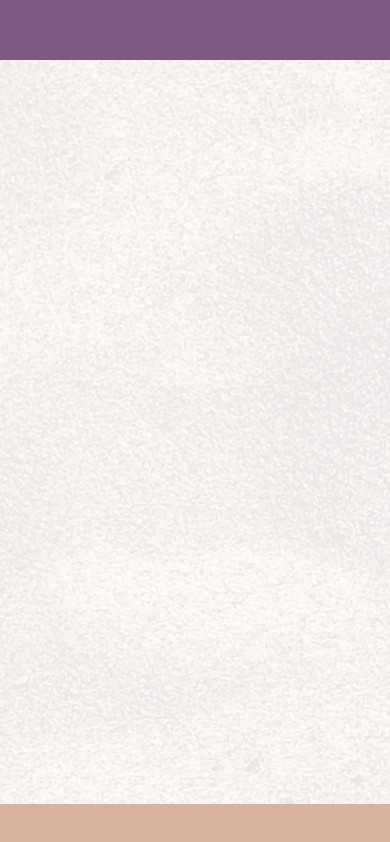
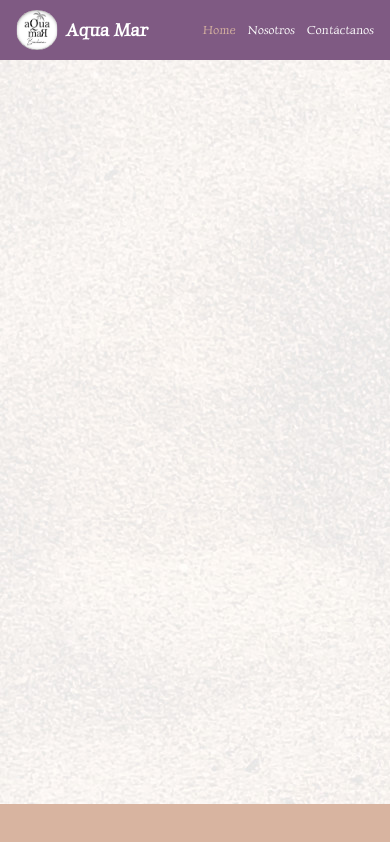
Before and after one commit to CarmenDuque/aquamar, a plain HTML site: page index.html in a window 390 px wide. Drawn offline with Linux system fonts and the light colour scheme.

Commit message:
Header es responsive

```diff
--- a/css/index.css
+++ b/css/index.css
@@ -6,15 +6,47 @@
   --l: 24px;
 
   --header-height: 60px;
+  --header-logo-height: 42px;
+
   --footer-height: 40px;
 
   --color-main: #7f5a83;
   --color-secondary: #d8b4a0;
+
+  --font-title: 18px;
+  --font-medium: 14px;
+  --font-small: 12px;
+  --font-smallest: 10px;
+}
+
+@media (max-width: 600px) {
+  .desktop-only {
+    display: none !important;
+  }
+}
+
+@media (min-width: 600px) {
+  :root {
+    --header-height: 80px;
+    --header-logo-height: 48px;
+
+    --footer-height: 60px;
+
+    --font-title: 20px;
+    --font-medium: 16px;
+    --font-small: 14px;
+    --font-smallest: 12px;
+  }
 }
 
 @font-face {
   font-family: LuxuriousRoman;
   src: url(../fonts/LuxuriousRoman-Regular.ttf);
+}
+
+a {
+  text-decoration: none;
+  color: inherit;
 }
 
 body {
@@ -29,6 +61,45 @@ body {
 
 header {
   background-color: var(--color-main);
+  display: flex;
+  align-items: center;
+  color: white;
+  gap: var(--m);
+  padding: var(--s) var(--m);
+}
+
+.header__home {
+  display: flex;
+  align-items: center;
+  gap: var(--xs);
+}
+
+.header__home__logo {
+  max-width: var(--header-logo-height);
+  max-height: var(--header-logo-height);
+  object-fit: cover;
+  border-radius: 100%;
+}
+
+.header__home__titulo {
+  font-size: var(--font-title);
+  width: max-content;
+}
+
+.header__menu {
+  margin-left: auto;
+  display: flex;
+  gap: var(--s);
+  font-size: var(--font-small);
+  padding-inline: 0;
+}
+
+.header__menu li {
+  display: block;
+}
+
+.header__menu__selected-page {
+  color: var(--color-secondary);
 }
 
 #content {
--- a/index.html
+++ b/index.html
@@ -8,7 +8,22 @@
     <link rel="stylesheet" href="css/index.css" />
   </head>
   <body>
-    <header></header>
+    <header>
+      <a href="index.html" class="header__home">
+        <img src="images/logo.png" class="header__home__logo" />
+        <h1 class="header__home__titulo">Aqua Mar</h1>
+      </a>
+      <ul class="header__menu">
+        <li>
+          <a href="index.html" class="header__menu__selected-page">Home</a>
+        </li>
+        <li class="desktop-only"><a href="pages/Corpinos.html">Corpiños</a></li>
+        <li class="desktop-only"><a href="pages/Enteros.html">Enteros</a></li>
+        <li class="desktop-only"><a href="pages/Bikinis.html">Bikinis</a></li>
+        <li><a href="pages/nosotros.html">Nosotros</a></li>
+        <li><a href="pages/contactanos.html">Contáctanos</a></li>
+      </ul>
+    </header>
     <section id="content"></section>
     <footer></footer>
   </body>
```
